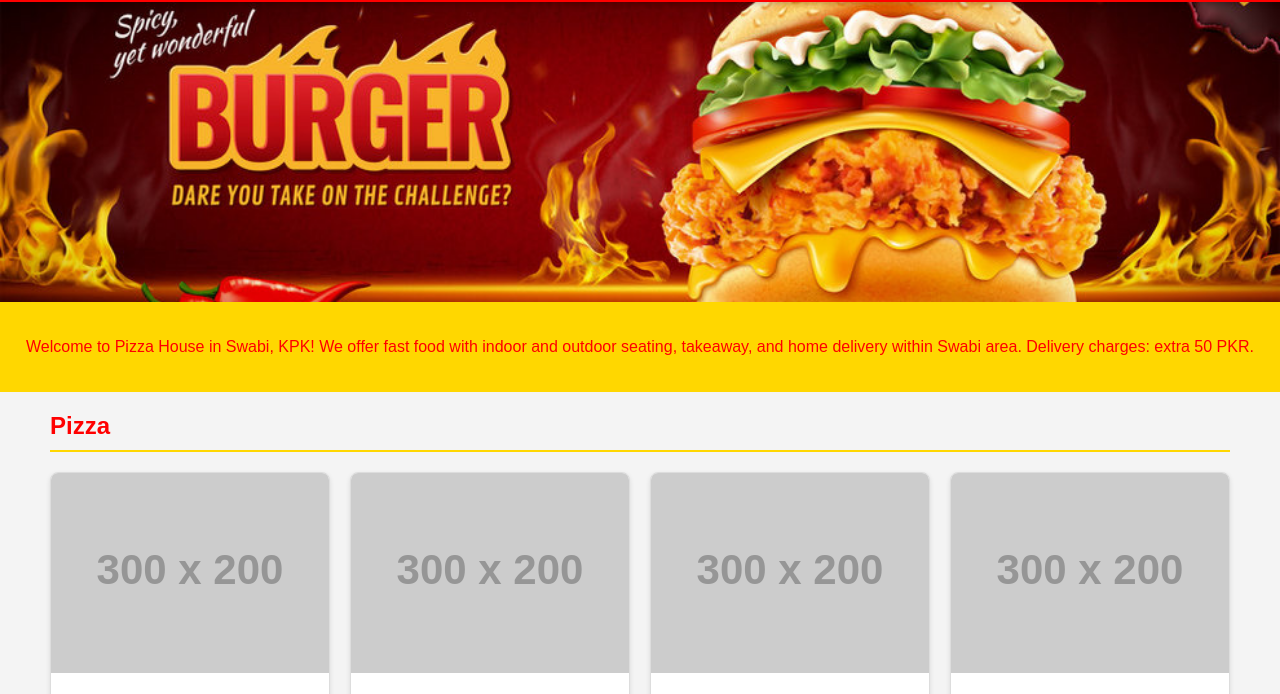
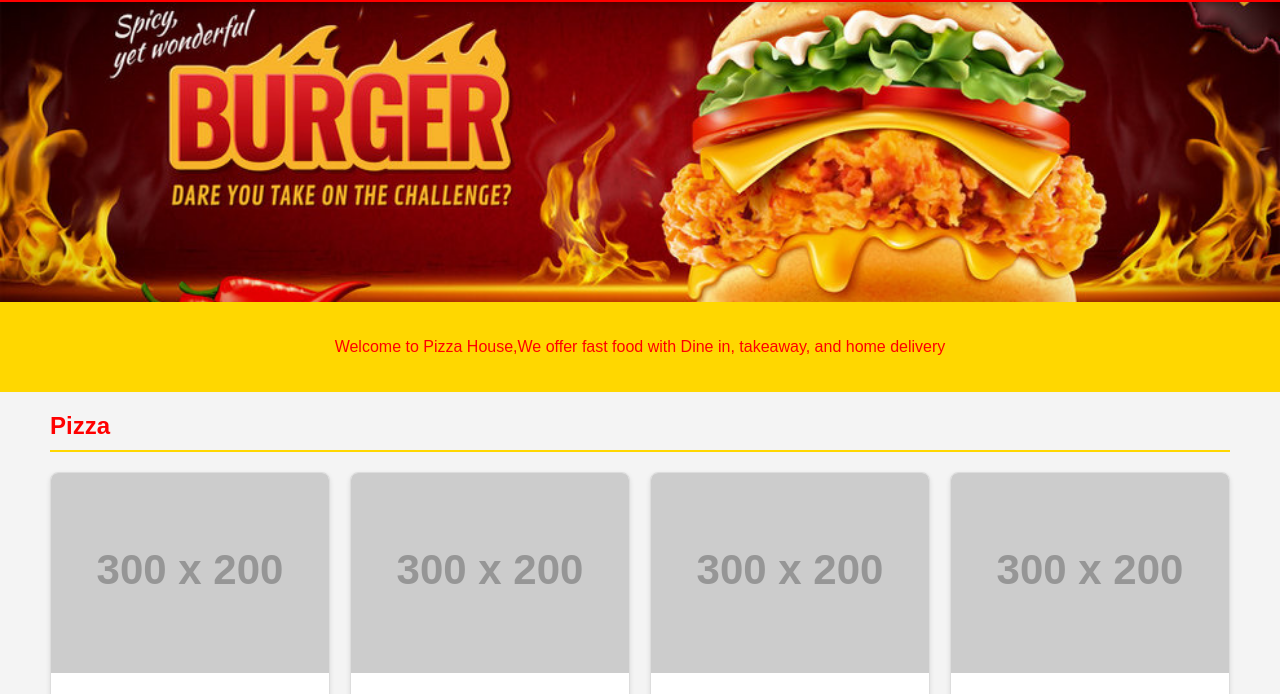
Before and after one commit to AttaullahSher/Pizza.house, a plain HTML site: page index.html in a window 1280 px wide. Shown: the part 68-762 px from the top of the page. Drawn offline with Linux system fonts and the light colour scheme; placeholder pictures from the web are drawn by us.

Commit message:
Pizza house 2

```diff
--- a/index.html
+++ b/index.html
@@ -37,7 +37,7 @@
     </section>
 
     <section class="info">
-        <p>Welcome to Pizza House in Swabi, KPK! We offer fast food with indoor and outdoor seating, takeaway, and home delivery within Swabi area. Delivery charges: extra 50 PKR.</p>
+        <p>Welcome to Pizza House,We offer fast food with Dine in, takeaway, and home delivery</p>
     </section>
 
     <main id="menu"></main>
```
